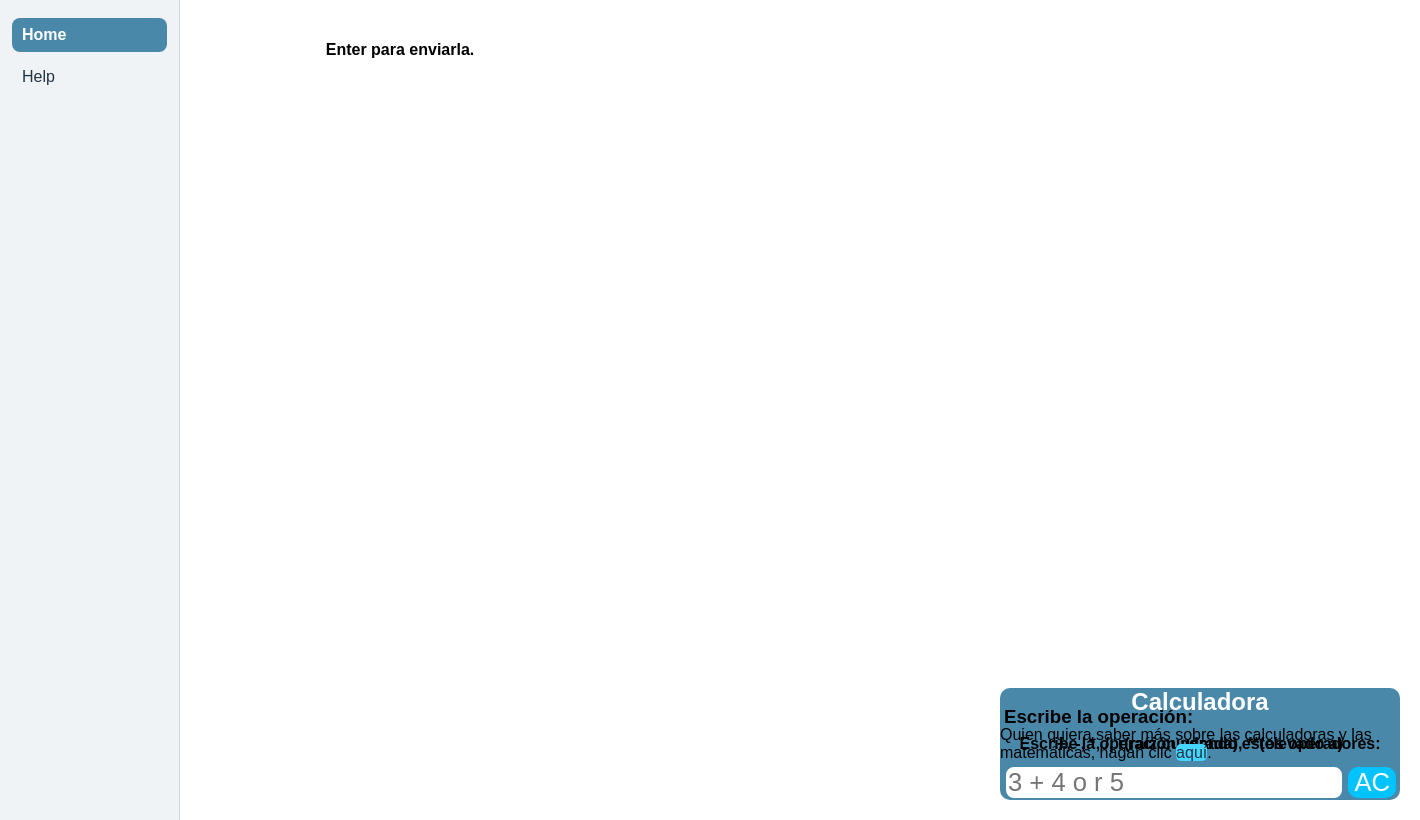
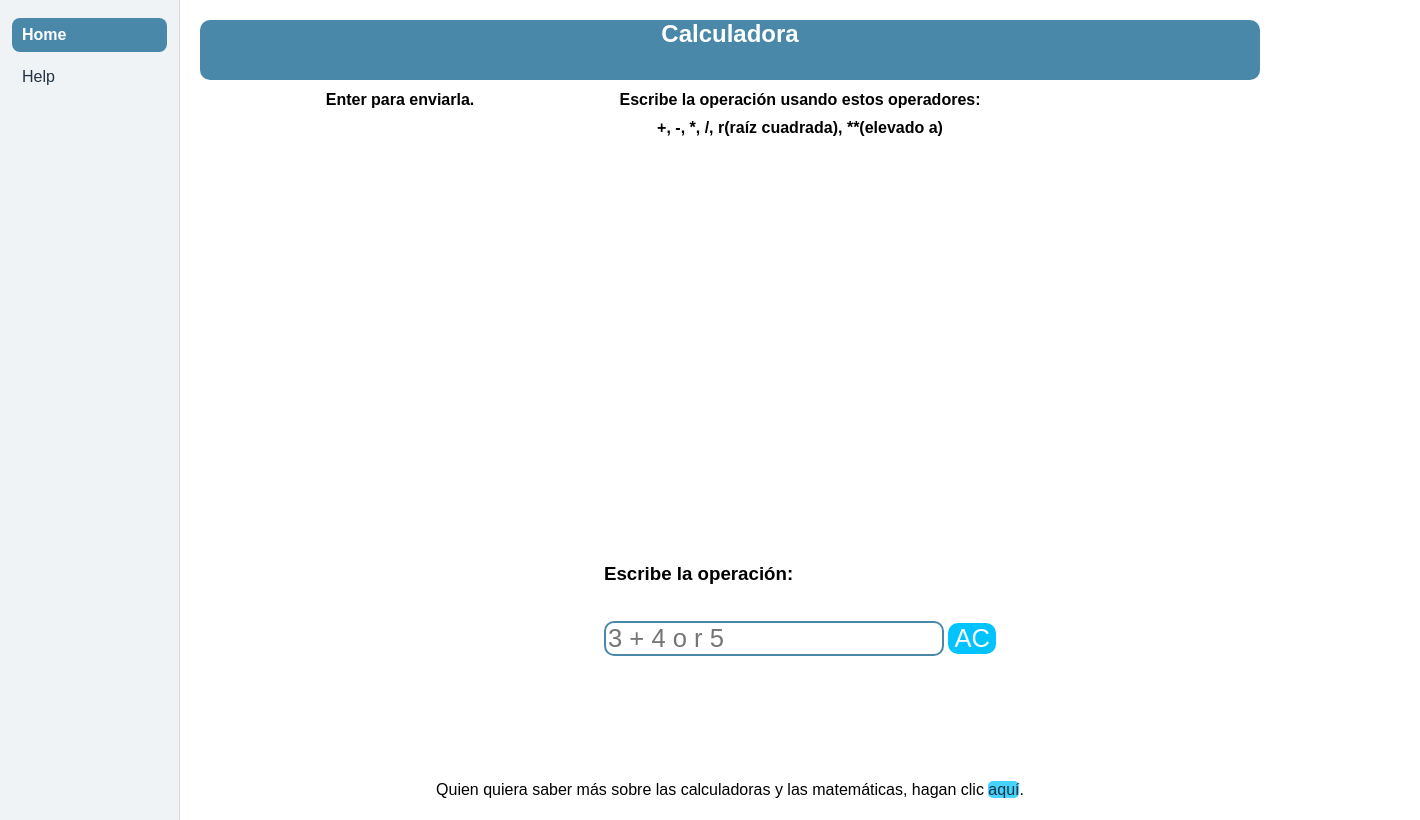
Before and after one commit to hectorlasa-cloud/calculadora-web, a plain HTML site: page index.html in a window 1280 px wide. Shown: the whole page, 1420 px wide, since content can reach past the window. Drawn offline with Linux system fonts and the light colour scheme.

Commit message:
Update index.html

```diff
--- a/index.html
+++ b/index.html
@@ -34,7 +34,7 @@
                 "h1 h1 h1"
                 ". h4-1 ."
                 ". h4-2 ."
-                ". h4-3 .
+                ". h4-3 ."
                 ". . ."
                 ". label ."
                 ". p ."
```
